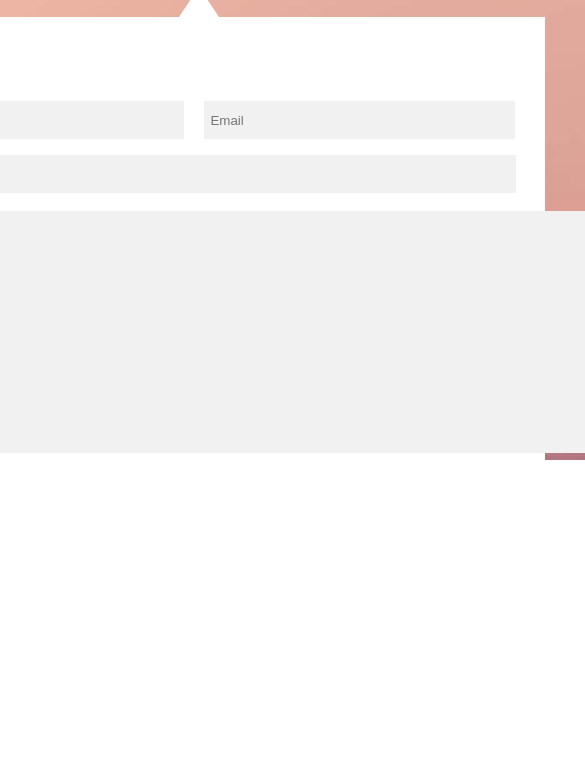
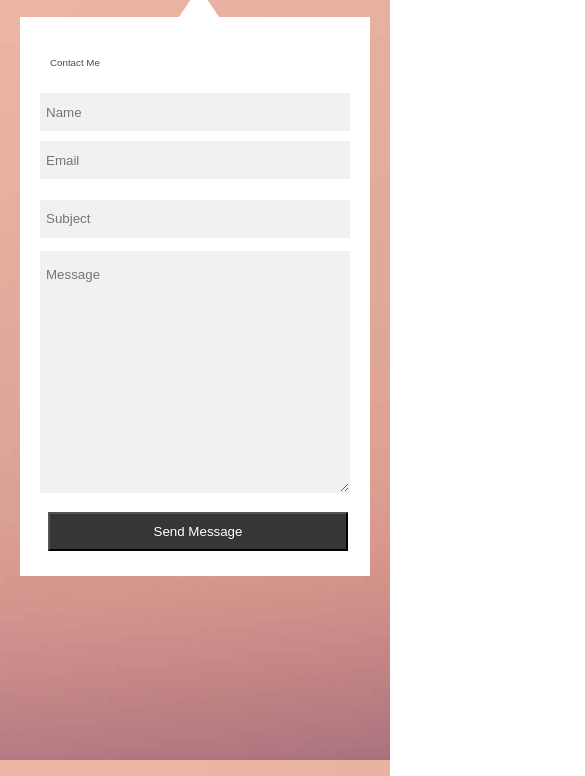
Before and after one commit to Vinayak-Sharma-744/Astral-Portfolio-codedamn, a plain HTML site: page contact.html in a window 390 px wide. Shown: the part 84-860 px from the top of the page, 585 px wide, since content can reach past the window. Drawn offline with Linux system fonts and the light colour scheme.

Commit message:
final responsive website

```diff
--- a/contact.html
+++ b/contact.html
@@ -1,34 +1,31 @@
 <!DOCTYPE html>
 <html lang="en">
+
 <head>
+
     <head>
         <meta charset="UTF-8" />
         <meta http-equiv="X-UA-Compatible" content="IE=edge" />
         <meta name="viewport" content="width=device-width, initial-scale=1.0" />
         <title>Work</title>
-		<link
-			rel="stylesheet"
-			href="assets/font-awesome/css/font-awesome.min.css"
-		>
+        <link rel="stylesheet" href="assets/font-awesome/css/font-awesome.min.css">
         <link rel="stylesheet" href="style2.css">
         <link rel="stylesheet" href="https://kit.fontawesome.com/c4cabd90f2.css" crossorigin="anonymous">
-		<link rel="stylesheet" href="https://cdnjs.cloudflare.com/ajax/libs/font-awesome/4.7.0/css/font-awesome.min.css">
+        <link rel="stylesheet"
+            href="https://cdnjs.cloudflare.com/ajax/libs/font-awesome/4.7.0/css/font-awesome.min.css">
     </head>
 </head>
+
 <body>
-    <!-- start writing your code -->
-
-    <!-- You can use font-awesome library to add social icons in your project -->
-
-    <!-- Similarly you can add fa-folder (for work), fa-twitter, fa-envelope (for contact) for the rest of icons that you need for this project. -->
 
     <nav class="navbar">
         <ul>
             <li><a href="index.html"><i class="fa fa-home"></i></a></li>
             <li><a href="work.html"><i class="fa fa-folder"></i></a></li>
             <li><a href="#"><i class="fa fa-envelope"></i></a></li>
-            <li><a href="https://github.com/Vinayak-Sharma-744"  target="_blank"><i class="fa fa-github"></i></a></li>
-            <li><a href="https://www.linkedin.com/in/vinayak-sharma-13a539205/" target="_blank"><i class="fa fa-linkedin"></i></a></li>
+            <li><a href="https://github.com/Vinayak-Sharma-744" target="_blank"><i class="fa fa-github"></i></a></li>
+            <li><a href="https://www.linkedin.com/in/vinayak-sharma-13a539205/" target="_blank"><i
+                        class="fa fa-linkedin"></i></a></li>
         </ul>
     </nav>
 
@@ -41,9 +38,11 @@
 
         <div class="form">
             <form action="" class="entry">
-                <input class="input" type="text" placeholder="Name">
+                <div class="inputDiv">
+                    <input class="input ip1" type="text" placeholder="Name">
 
-                <input class="input" type="text" placeholder="Email">
+                    <input class="input ip2" type="text" placeholder="Email">
+                </div>
 
                 <br>
 
@@ -55,10 +54,11 @@
 
                 <br>
 
-                <input type="button" value="Send Message" class="button" >
+                <input type="button" value="Send Message" class="button">
             </form>
         </div>
     </div>
 
 </body>
+
 </html>
--- a/style1.css
+++ b/style1.css
@@ -47,28 +47,41 @@ body{
     display: flex;
     flex-direction: column;
     background-color: #ffffff;
+    margin-left: 20px;
+    margin-right: 20px;
     /* height: auto; */
-    width: 744px;
+    max-width: 744px;
+}
+.p1{
+    font-size: 2vw;
+    padding-left: 20px;
+    font-family: "Source Sans Pro", sans-serif;
+    color: rgb(174, 173, 173);
 }
 
 .grid-container{
     display: grid;
     grid-template-columns: auto auto auto;
     gap: 15px;
-    padding-left: 30px;
-    padding-right: 30px;
+    width: 100%;
+    padding-left: 17px;
+    padding-right: 17px;
     padding-bottom: 30px;
     border-bottom: 2px solid grey;
 }
+
+/* .grid{
+    max-width: 400px;
+} */
 .image{
     width: 100%;
 }
 .textArea{
-    /* display: flex;
+    display: flex;
     flex-direction: column;
     justify-content: center;
-    align-items: flex-start; */
-    padding-left: 20px;
+    align-items: flex-start;
+    width: 100%;
     padding-bottom: 30px;
 }
 .textArea h1{
@@ -78,12 +91,27 @@ body{
     font-family: "Source Sans Pro", sans-serif;
     font-size: 4vw;
     font-weight: normal;
+    padding-left: 20px;
 }
-.textArea p{
-    font-family: "Source Sans Pro", sans-serif;
-    font-size: 15px;
-    color: rgb(174, 173, 173);
+
+
+@media screen and (max-width:920px) {
+    .grid-container{
+        grid-template-columns: repeat(3, 1fr);
+    }
+
 }
-.p1{
-    padding-bottom: 10px;
+
+@media screen and (max-width:800px) {
+    .grid-container{
+        grid-template-columns: repeat(2, 1fr)  ;
+    }
+
 }
+
+@media screen and (max-width:600px) {
+    .grid-container{
+        grid-template-columns: repeat(1, 1fr)  ;
+    }
+
+}
--- a/style2.css
+++ b/style2.css
@@ -17,6 +17,8 @@ body{
     justify-content: center;
     margin-top: 30px;
     padding-bottom: 200px;
+    padding-left: 20px;
+    padding-right: 20px;
     overflow: hidden;
     /* height: 100vh; */
 
@@ -48,13 +50,62 @@ body{
 }
 
 .main{
+    margin-left: 20px;
+    margin-right: 20px;
     display: flex;
     flex-direction: column;
     background-color: #ffffff;
-    /* height: auto; */
-    width: 700px;
+    max-width: 700px;
 }
 
+/* @media screen and (max-width:790px) {
+    .input{
+        width: 200px;
+    }
+} */
+
+
+@media screen and (max-width:720px) {
+    /* body{
+        display: block;
+        text-align: center;
+    } */
+    .main{
+        max-width: 550px;
+    }
+    .form{
+        padding: 0px;
+    }
+    .input{
+        min-width: 236px;
+    }
+    .message{
+        width: 493px;
+    }
+    #Message{
+        width: 480px;
+    }
+}
+
+@media screen and (max-width:580px) {
+    .main{
+        min-width: 450px;
+    }
+
+}
+@media screen and (max-width:480px) {
+    .main{
+        min-width: 350px;
+    }
+    .button{
+        text-align: center;
+        width: 300px;
+    }
+    .input:nth-child(1){
+        margin-bottom: 10px;
+    }
+
+}
 .textArea{
     padding-left: 30px;
     padding-bottom: 5px;
@@ -69,35 +120,45 @@ body{
 }
 
 .form{
+    display: block;
+    width: 100%;
     padding-left: 20px;
     padding-right: 20px;
 }
-
+/* .inputDiv{
+    width: 100%;
+    display: flex;
+    justify-content: space-between;
+} */
 .input{
     background-color: rgb(241, 241, 241);
     border: 1px solid rgb(241, 241, 241);
-    width: 311px;
+    width: 100%;
+    max-width: 308px;
     height: 38px;
-    margin: 8px;
     padding-left: 5px;
 }
+/* .input:nth-child(1){
+    margin-right: 8px;
+} */
 
 .message{
     background-color: rgb(241, 241, 241);
     border: 1px solid rgb(241, 241, 241);
-    width: 643px;
+    width: 100%;
+    max-width: 627px;
     height: 38px;
-    margin: 8px;
+    margin: 13px 0px;
     padding-left: 5px;
 }
 
 #Message{
     background-color: rgb(241, 241, 241);
     border: 1px solid rgb(241, 241, 241);
-    margin-left: 8px;
     padding-left: 5px;
-    margin-top: 10px;
     padding-top: 15px;
+    width: 100%;
+    max-width: 633px;
 }
 
 .button{
@@ -108,3 +169,15 @@ body{
     color: #ffffff;
     margin-bottom: 25px;
 }
+
+@media screen and (max-width:740px) {
+    .ip1{
+        margin-bottom: 25px;
+        max-width: 800px;
+    }
+    .ip2{
+        max-width: 800px;
+        margin-bottom: -20px;
+    }
+
+}
```
Also changed, not shown: work.html (+13 -10 lines). Lines whose indentation alone changed are shown as unchanged.
